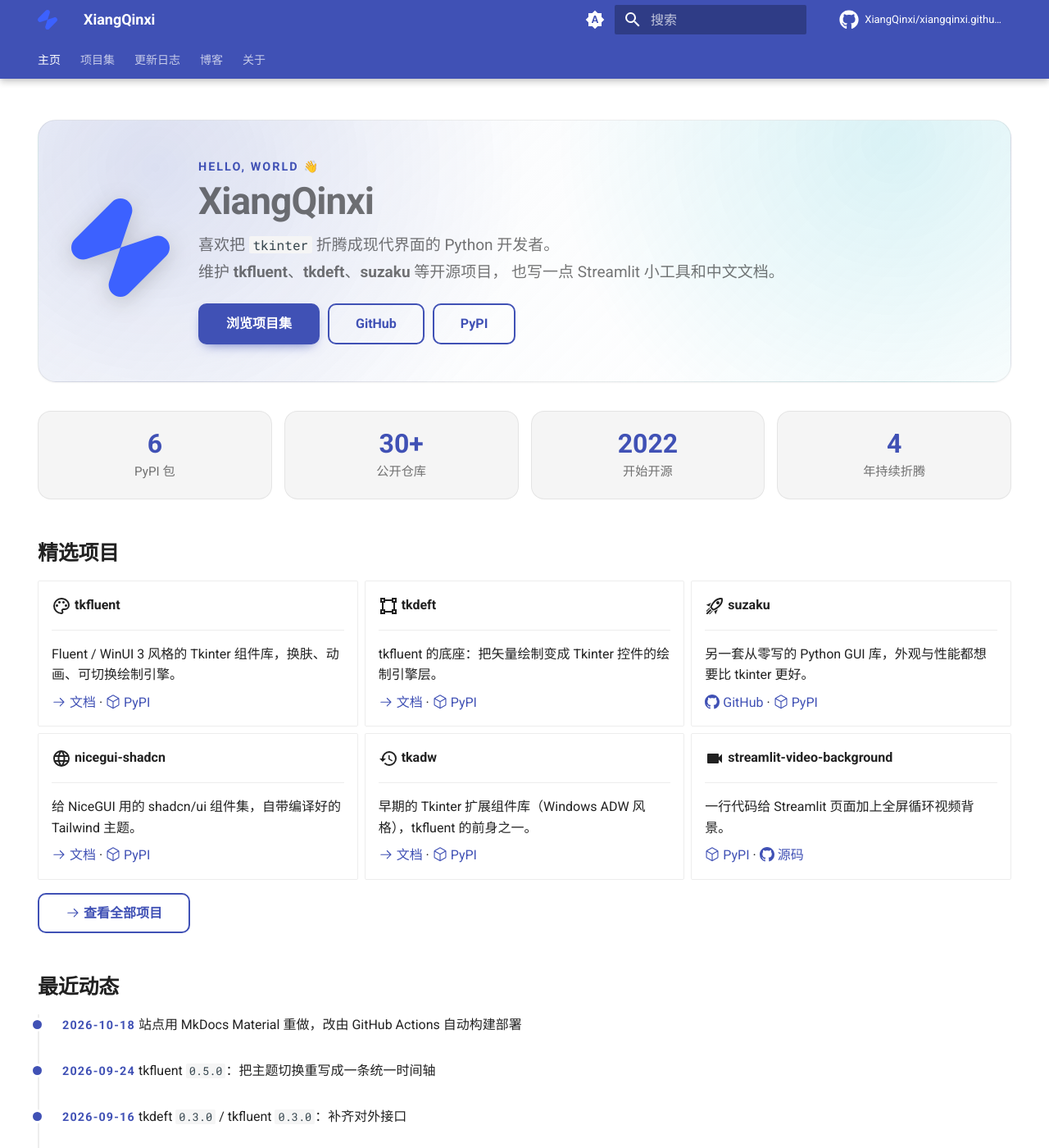
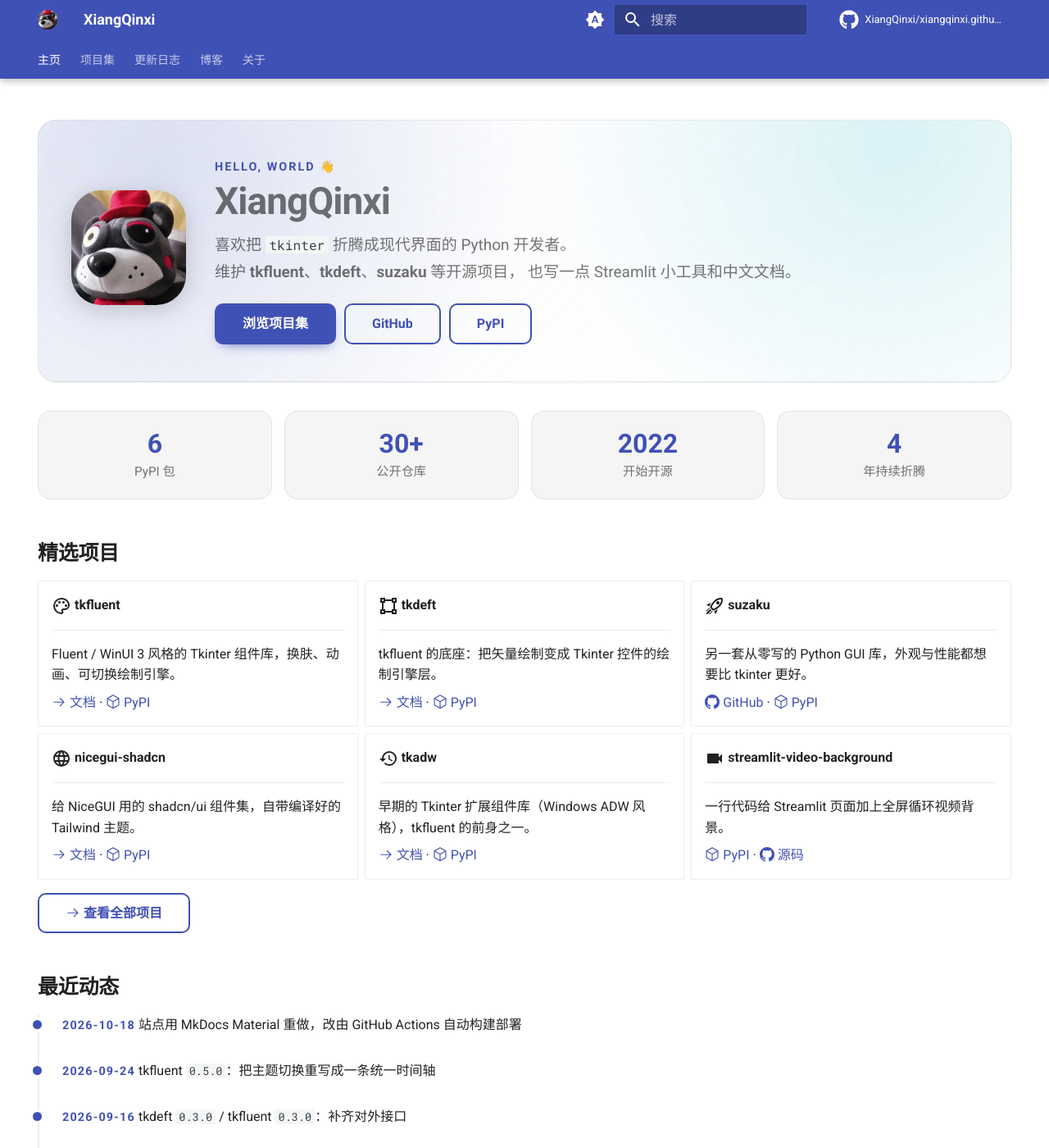
Before and after one commit to XiangQinxi/xiangqinxi.github.io, an MkDocs documentation site: the page built from docs/index.md, in a window 1280 px wide and 1400 px high. Shown: the whole window at 82% size. Built offline with MkDocs 1.6.1 and Material for MkDocs 9.7.7, drawn with Linux system fonts in a browser that asks for light colours; comment, search, counter and statistics services are not loaded.

Commit message:
Use the XiangQinxi avatar as site logo, favicon and hero image

```diff
--- a/docs/index.md
+++ b/docs/index.md
@@ -6,7 +6,7 @@
 
 <div class="hero">
   <div class="hero__logo">
-    <img src="assets/logo.svg" alt="XiangQinxi 的 Logo">
+    <img src="assets/XiangQinxi.png" alt="XiangQinxi 的 Logo">
   </div>
   <div class="hero__body">
     <p class="hero__eyebrow">Hello, world 👋</p>
--- a/docs/stylesheets/extra.css
+++ b/docs/stylesheets/extra.css
@@ -69,9 +69,20 @@
 }
 
 .md-typeset .hero__logo img {
-  width: 6rem;
-  height: 6rem;
+  width: 7rem;
+  height: 7rem;
+  border-radius: 26%;
+  object-fit: cover;
   filter: drop-shadow(0 6px 14px rgb(0 0 0 / 18%));
+}
+
+/* 顶栏站标：圆形头像 */
+.md-header__button.md-logo img,
+.md-header__button.md-logo svg,
+.md-nav__button.md-logo img,
+.md-nav__button.md-logo svg {
+  border-radius: 50%;
+  object-fit: cover;
 }
 
 .md-typeset .hero__body {
--- a/mkdocs.yml
+++ b/mkdocs.yml
@@ -20,8 +20,8 @@
   name: material
   language: zh
   custom_dir: overrides
-  logo: assets/logo.svg
-  favicon: assets/logo.png
+  logo: assets/XiangQinxi.png
+  favicon: assets/favicon.png
   icon:
     repo: fontawesome/brands/github
     annotation: material/arrow-right-circle
```
Also changed, not shown: README.md (+1 -1 lines), docs/assets/XiangQinxi.png (added), docs/assets/favicon.png (added).
